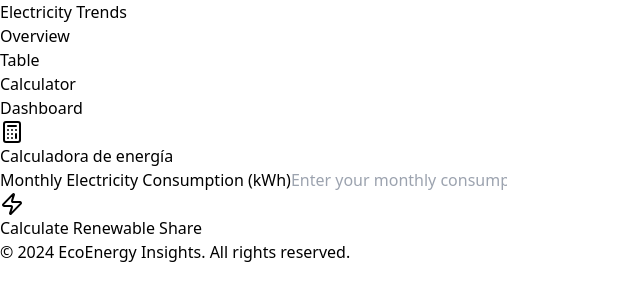
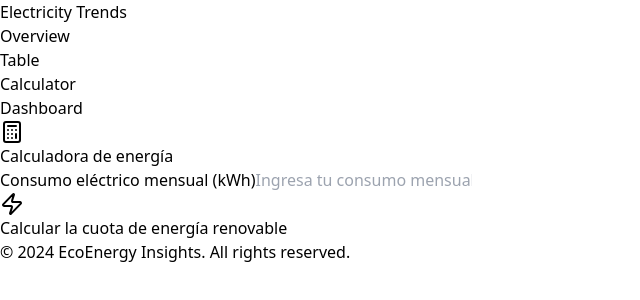
Before and after one commit to DavidSolorza/trabajo-final, a React (Vite) app in the folder TrabajoFinal/: page /calculator in a window 1280 px wide. Shown: the top 300 px of the page, without its empty margins (0-640 px from the left). Built offline with nearby package versions, Linux system fonts and the light colour scheme.

Commit message:
español

```diff
--- a/TrabajoFinal/src/components/calculator/EnergyCalculator.jsx
+++ b/TrabajoFinal/src/components/calculator/EnergyCalculator.jsx
@@ -26,7 +26,7 @@
             <div className="space-y-6">
               <div>
                 <label htmlFor="consumption" className="block text-sm font-medium text-[#7174a2] mb-2">
-                  Monthly Electricity Consumption (kWh)
+                  Consumo eléctrico mensual (kWh)
                 </label>
                 <input
                   type="number"
@@ -34,7 +34,7 @@
                   value={consumption}
                   onChange={(e) => setConsumption(e.target.value)}
                   className="w-full px-4 py-2 border border-[#8385ae] rounded-lg focus:ring-2 focus:ring-[#4e518b] focus:border-transparent"
-                  placeholder="Enter your monthly consumption"
+                  placeholder="Ingresa tu consumo mensual"
                 />
               </div>
 
@@ -43,18 +43,18 @@
                 className="w-full bg-[#4e518b] text-white py-3 rounded-lg hover:bg-[#7174a2] transition-colors flex items-center justify-center gap-2"
               >
                 <Zap className="h-5 w-5" />
-                Calculate Renewable Share
+                Calcular la cuota de energía renovable
               </button>
 
               {result !== null && (
                 <div className="mt-6 p-4 bg-[#cacbdc] rounded-lg">
-                  <h3 className="text-lg font-semibold text-[#4e518b] mb-2">Results</h3>
+                  <h3 className="text-lg font-semibold text-[#4e518b] mb-2">Resultados</h3>
                   <p className="text-[#606297]">
-                    Estimated renewable energy contribution:{' '}
+                  Contribución estimada de energía renovable:{' '}
                     <span className="font-bold text-[#4e518b]">{result.toFixed(2)} kWh</span>
                   </p>
                   <p className="text-sm text-[#8385ae] mt-2">
-                    Based on current global renewable energy production data.
+                  Basado en datos actuales de producción mundial de energía renovable.
                   </p>
                 </div>
               )}
--- a/TrabajoFinal/src/components/solar/SolarOverview.jsx
+++ b/TrabajoFinal/src/components/solar/SolarOverview.jsx
@@ -3,11 +3,12 @@
 
 export function SolarOverview() {
   return (
+
     <section className="py-16 bg-[#edeef3]">
       <div className="container mx-auto px-4">
 
         <h1 className="text-4xl font-bold text-[#4e518b] mb-8 text-center">
-        Energía solar: impulsando un futuro sostenible
+        Energías renovables: impulsando un futuro sostenible
         </h1>
 
         <p className="text-[#4e518b] mb-8">
@@ -63,6 +64,7 @@
               </div>
             ))}
           </div>
+
 
         <br />
         <br />
```
